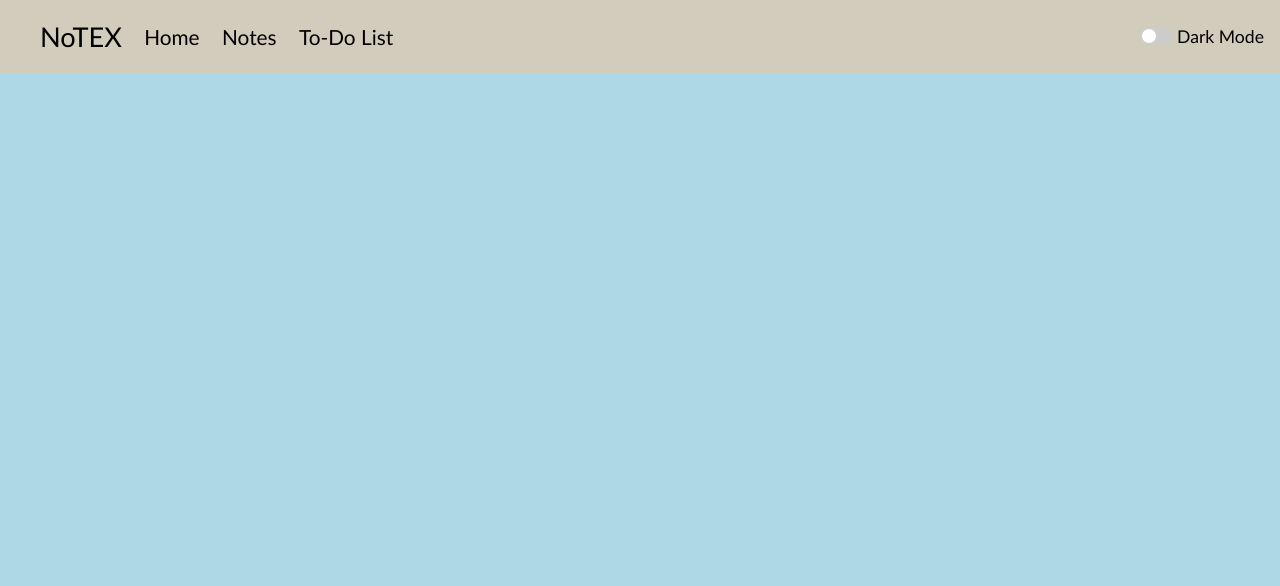
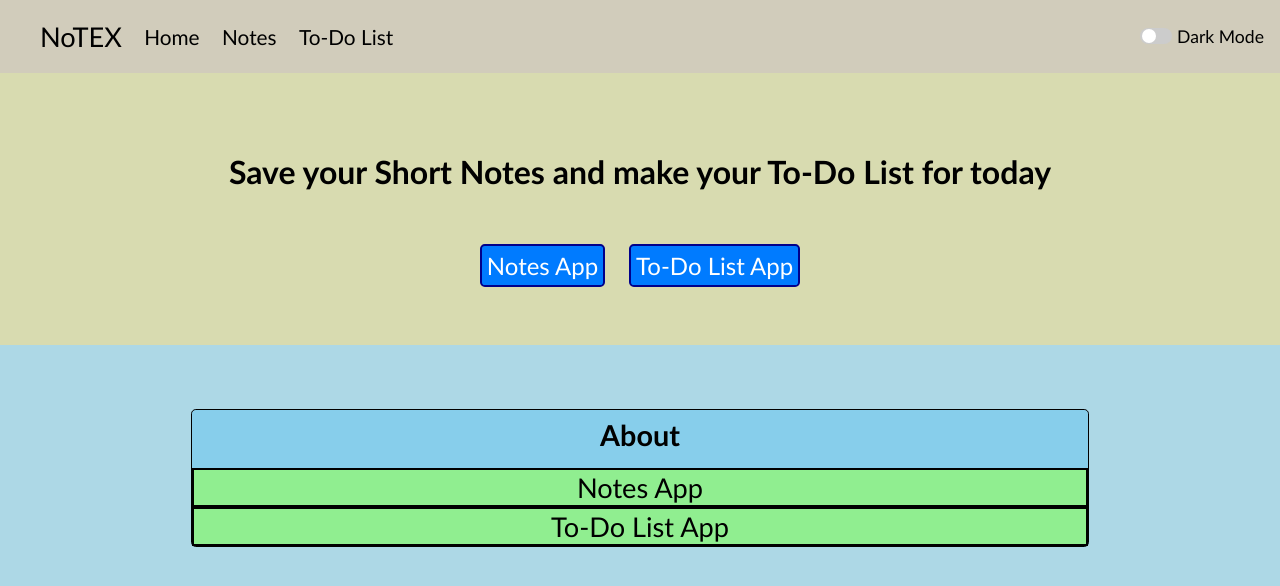
Before and after one commit to anim7/notex-frontend, a React (Create React App) app: page / in a window 1280 px wide. Shown: the top 586 px of the page. Built offline with nearby package versions, Linux system fonts and the light colour scheme.

Commit message:
Added Home Component

```diff
--- a/src/components/home/Home.tsx
+++ b/src/components/home/Home.tsx
@@ -1,12 +1,93 @@
 import React from "react";
+import { Link } from "react-router-dom";
 import "./styles/Home.css";
+
+const { useState } = React;
 
 interface Props {
   mode: "light" | "dark";
 }
 
 const Home: React.FC<Props> = ({ mode }) => {
-  return <div className="home-container"></div>;
+  const [displayNotesAbout, setDisplatNotesAbout] = useState<boolean>(false);
+  const [displayTodoAbout, setDisplayTodoAbout] = useState<boolean>(false);
+  return (
+    <>
+      <div
+        className="home-container"
+        style={{
+          color: mode === "light" ? "black" : "white",
+          backgroundColor: mode === "light" ? "#d8dbb0" : "#13042c",
+        }}
+      >
+        <h1 style={{ textAlign: "center" }}>
+          Save your Short Notes and make your To-Do List for today
+        </h1>
+        <div className="home-links">
+          <Link to="/notes" className="app-link">
+            Notes App
+          </Link>
+          <Link to="/todo" className="app-link">
+            To-Do List App
+          </Link>
+        </div>
+      </div>
+      <div
+        className="about"
+        style={{
+          borderColor: mode === "light" ? "black" : "white",
+          backgroundColor: mode === "light" ? "skyblue" : "#062030",
+          color: mode === "light" ? "black" : "white",
+        }}
+      >
+        <h2>About</h2>
+        <button
+          style={{
+            backgroundColor: mode === "light" ? "lightgreen" : "#19191a",
+            color: mode === "light" ? "black" : "white",
+            borderColor: mode === "light" ? "black" : "white",
+          }}
+          onClick={() => {
+            setDisplatNotesAbout(!displayNotesAbout);
+          }}
+        >
+          Notes App
+        </button>
+        <div
+          className="about-text"
+          style={{
+            display: displayNotesAbout ? "block" : "none",
+            backgroundColor: mode === "light" ? "lightgreen" : "#19191a",
+            borderColor: mode === "light" ? "black" : "white",
+          }}
+        >
+          Notes App is an app which saves your short notes for later use.
+        </div>
+        <button
+          style={{
+            backgroundColor: mode === "light" ? "lightgreen" : "#19191a",
+            color: mode === "light" ? "black" : "white",
+            borderColor: mode === "light" ? "black" : "white",
+          }}
+          onClick={() => {
+            setDisplayTodoAbout(!displayTodoAbout);
+          }}
+        >
+          To-Do List App
+        </button>
+        <div
+          className="about-text"
+          style={{
+            display: displayTodoAbout ? "block" : "none",
+            backgroundColor: mode === "light" ? "lightgreen" : "#19191a",
+            borderColor: mode === "light" ? "black" : "white",
+          }}
+        >
+          To-Do list App is an app which saves all the tasks you need to do
+        </div>
+      </div>
+    </>
+  );
 };
 
 export default Home;
--- a/src/components/home/styles/Home.css
+++ b/src/components/home/styles/Home.css
@@ -1,6 +1,73 @@
 .home-container {
   display: flex;
   width: 100%;
-  background-color: green;
+  background-color: #d8dbb0;
   justify-content: center;
+  align-items: center;
+  flex-direction: column;
+  height: 17rem;
 }
+
+.home-links {
+  display: flex;
+  margin-top: 2rem;
+  width: 25%;
+  justify-content: space-between;
+  align-items: center;
+}
+
+.app-link {
+  border: 0.15rem solid darkblue;
+  border-radius: 0.3rem;
+  text-decoration: none;
+  color: black;
+  background-color: #007bff;
+  padding: 0.3rem;
+  color: white;
+  font-size: 1.5rem;
+}
+
+.app-link:hover {
+  border-color: #007bff;
+  color: cyan;
+  background-color: darkblue;
+}
+
+.about {
+  display: flex;
+  flex-direction: column;
+  width: 70%;
+  margin: 4rem auto;
+  align-items: center;
+  justify-content: center;
+  border: 0.05rem solid black;
+  border-radius: 0.3rem;
+  background-color: lightskyblue;
+}
+
+.about h2 {
+  margin: 0;
+  padding: 0;
+  text-align: center;
+  font-size: 1.8rem;
+  margin-bottom: 1rem;
+  margin-top: 0.5rem;
+}
+
+.about button {
+  font-size: 1.7rem;
+  width: 100%;
+  background-color: lightgreen;
+  border: 0.15rem solid black;
+  cursor: pointer;
+}
+
+.about-text {
+  font-size: 1.3rem;
+  background-color: lightgreen;
+  width: 99.5%;
+  text-align: center;
+  border: 0.15rem solid black;
+  border-top: none;
+  padding: 1rem 0;
+}
```
